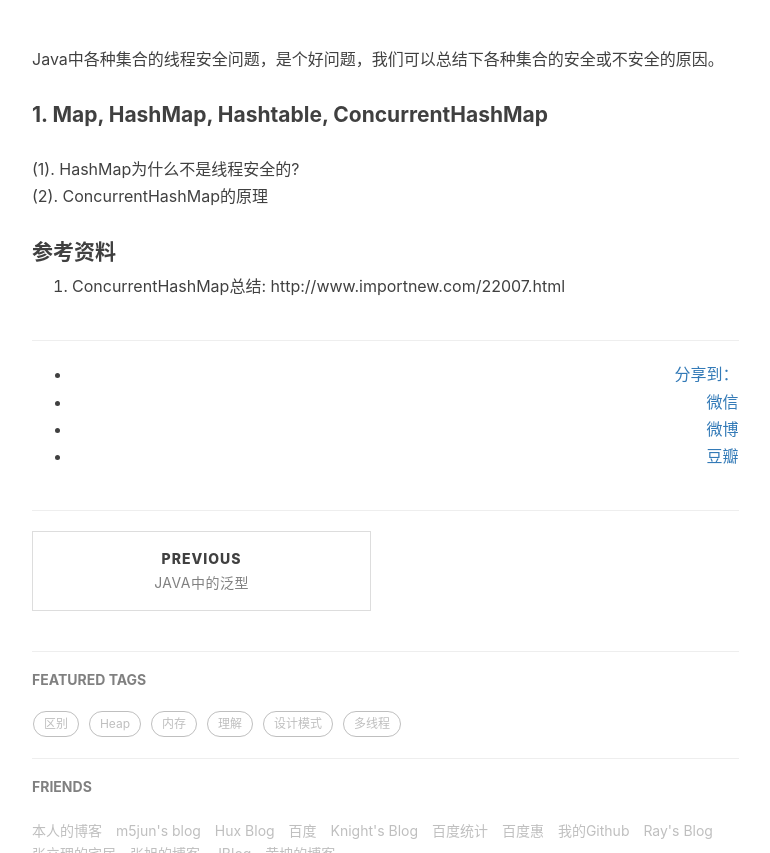
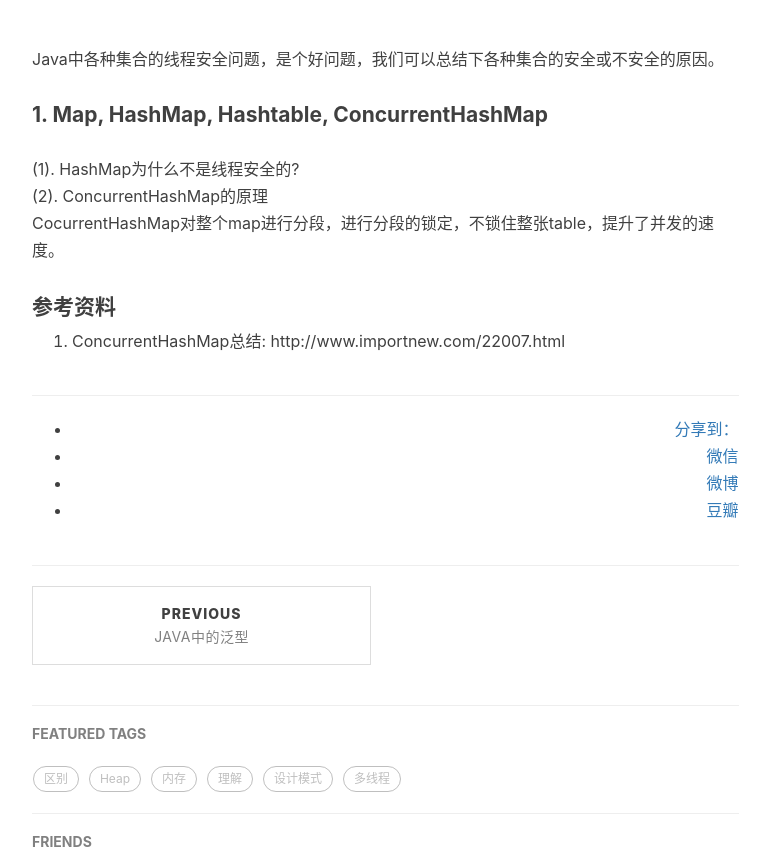
Before and after one commit to baiscjava/basicjava.github.io, a Jekyll site: the page built from _posts/2017-01-18-Java中线程集合的线程安全.md, in a window 1280 px wide and 900 px high, scrolled down 414 px, cut to the strip 47-900 px from the top of the window. Shown: the whole strip, without its empty margins (233-1003 px from the left). Built offline with Jekyll 4.4.1, drawn with Linux system fonts in a browser that asks for light colours; nearby versions of some CDN libraries; comment, search, counter and statistics services are not loaded.

Commit message:
Update 2017-01-18-Java中线程集合的线程安全.md

```diff
--- a/_posts/2017-01-18-Java中线程集合的线程安全.md
+++ b/_posts/2017-01-18-Java中线程集合的线程安全.md
@@ -13,6 +13,7 @@ Java中各种集合的线程安全问题，是个好问题，我们可以总结
 #### 1. Map, HashMap, Hashtable, ConcurrentHashMap
 (1). HashMap为什么不是线程安全的?<br>
 (2). ConcurrentHashMap的原理<br>
+CocurrentHashMap对整个map进行分段，进行分段的锁定，不锁住整张table，提升了并发的速度。
 
 #### 参考资料
 1. ConcurrentHashMap总结: http://www.importnew.com/22007.html
```
